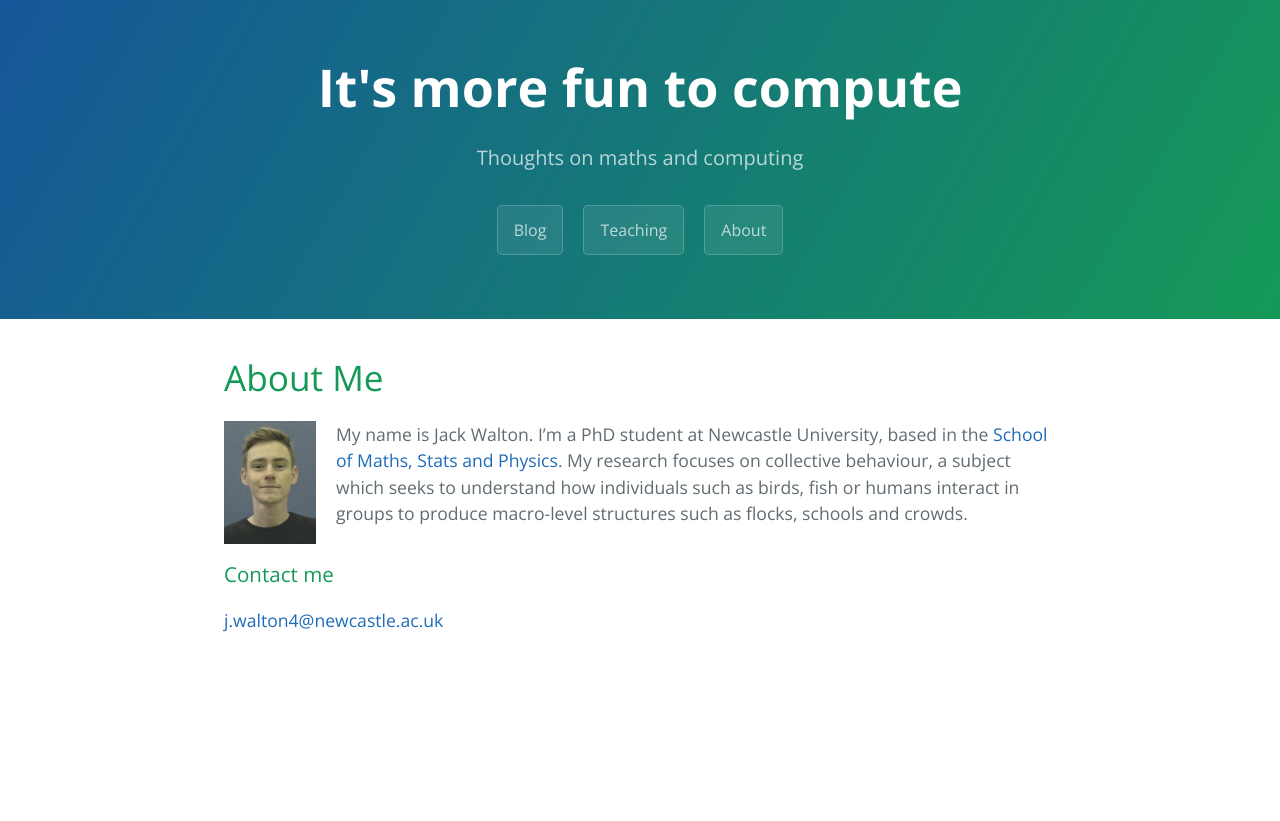
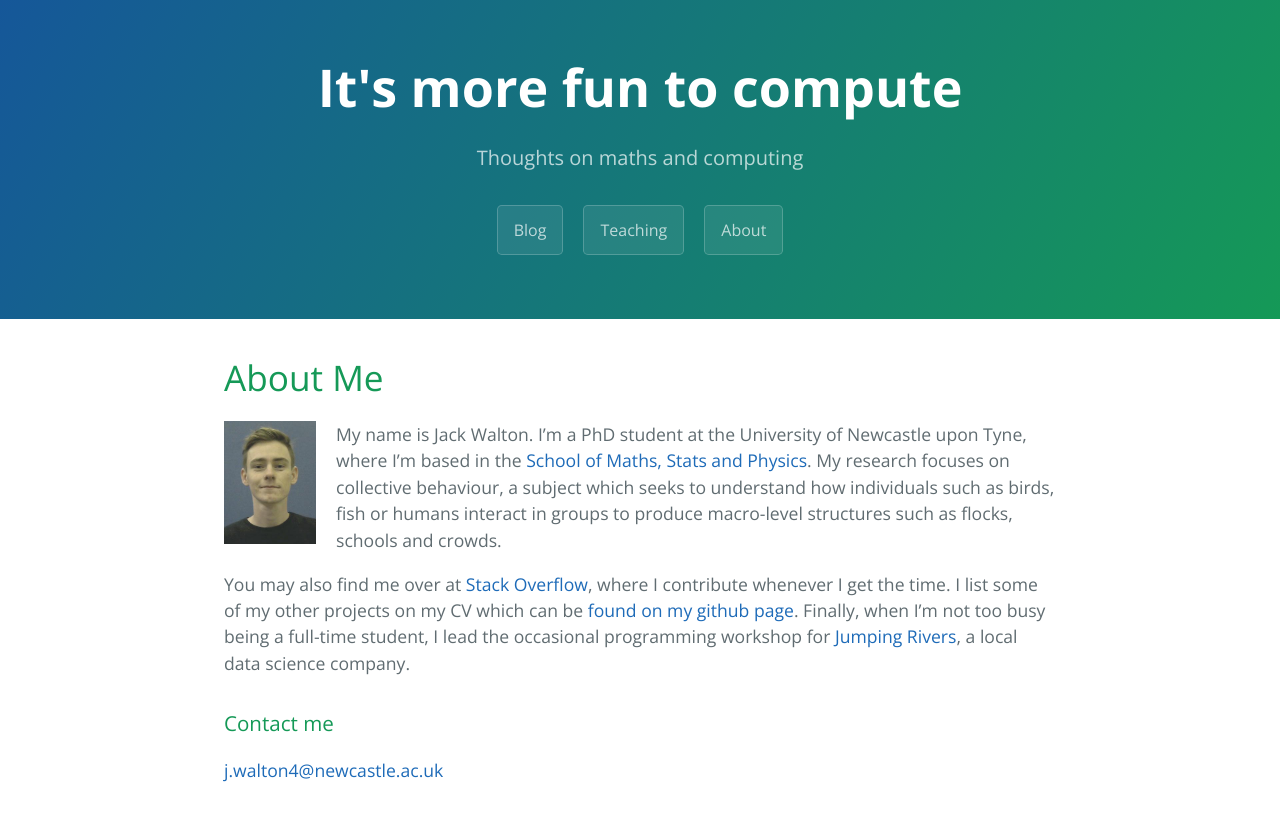
Before and after one commit to jwalton3141/jwalton3141.github.io, a Jekyll site: the page built from about.md, in a window 1280 px wide. Shown: the top 821 px of the page. Built offline with Jekyll 4.4.1, drawn with Linux system fonts in a browser that asks for light colours; our own code applies the rules of GitHub Pages for plain Markdown files.

Commit message:
Link to SO etc.

```diff
--- a/about.md
+++ b/about.md
@@ -6,8 +6,9 @@ layout: about
 
 <img style="float: left; padding-right:20px" width="112" height="123" src="/assets/portrait.jpg">
 
-My name is Jack Walton. I'm a PhD student at Newcastle University, based in the [School of Maths, Stats and Physics](https://www.ncl.ac.uk/maths-physics/research/). My research focuses on collective behaviour, a subject which seeks to understand how individuals such as birds, fish or humans interact in groups to produce macro-level structures such as flocks, schools and crowds.
+My name is Jack Walton. I'm a PhD student at the University of Newcastle upon Tyne, where I'm based in the [School of Maths, Stats and Physics](https://www.ncl.ac.uk/maths-physics/research/). My research focuses on collective behaviour, a subject which seeks to understand how individuals such as birds, fish or humans interact in groups to produce macro-level structures such as flocks, schools and crowds.
 
+You may also find me over at [Stack Overflow](https://stackoverflow.com/users/11021886/ralph), where I contribute whenever I get the time. I list some of my other projects on my CV which can be [found on my github page](https://github.com/jwalton3141/CV/blob/master/cv.pdf). Finally, when I'm not too busy being a full-time student, I lead the occasional programming workshop for [Jumping Rivers](https://www.jumpingrivers.com/), a local data science company.
 
 ### Contact me
 
```
